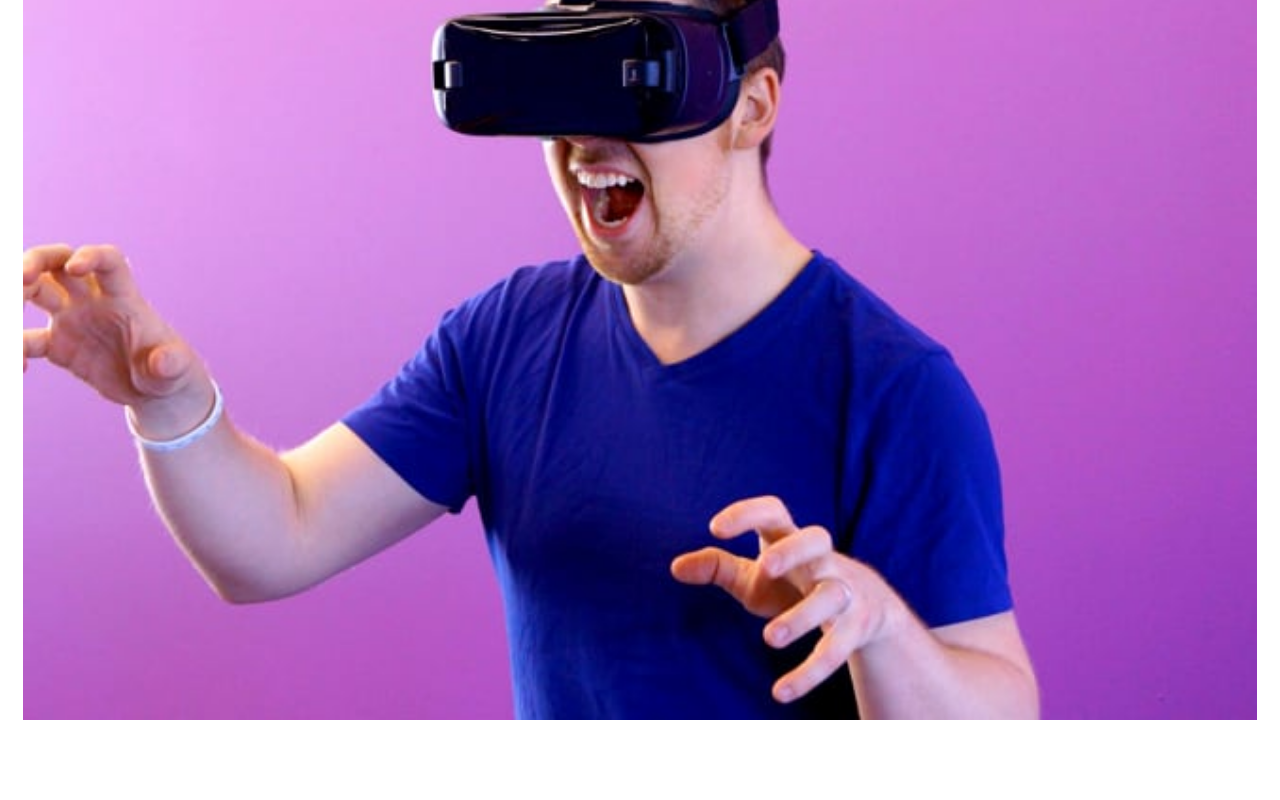
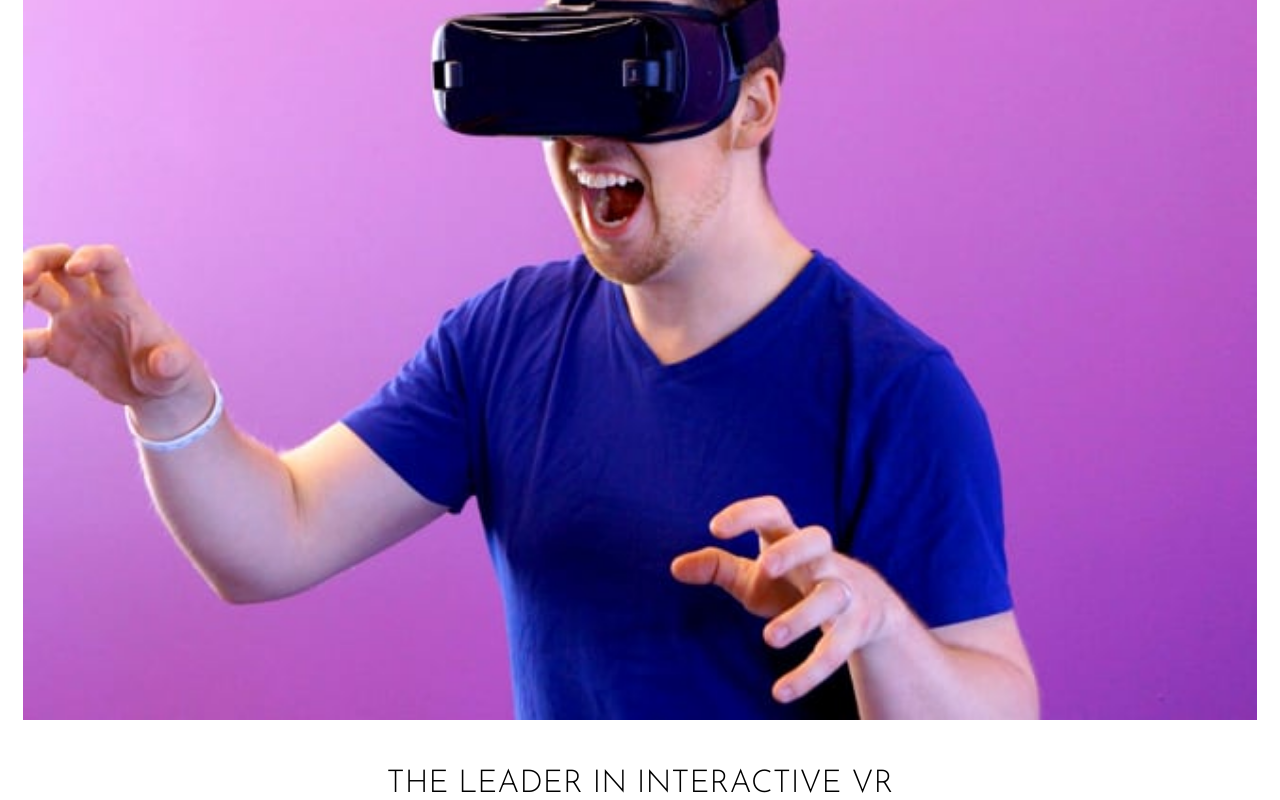
Before and after one commit to GracilianoOG/fem-loopstudios-landing-page, a React (Vite) app: page / in a window 1280 px wide. Shown: the part 871-1671 px from the top of the page. Before the commit the page ends 1591 px from the top, so only its background shows below. Built offline with nearby package versions, Linux system fonts and the light colour scheme.

Commit message:
Style text box

```diff
--- a/src/App.tsx
+++ b/src/App.tsx
@@ -47,6 +47,12 @@ const InteractiveSectionStyled = styled.section`
   }
 `;
 
+const TextBoxStyled = styled.div`
+  font-size: 21px;
+  margin-top: 48px;
+  text-align: center;
+`;
+
 const App = () => {
   return (
     <>
@@ -60,6 +66,9 @@ const App = () => {
         </Hero>
         <InteractiveSectionStyled>
           <img src={vrImg} alt="" />
+          <TextBoxStyled>
+            <h2>The leader in interactive VR</h2>
+          </TextBoxStyled>
         </InteractiveSectionStyled>
       </main>
     </>
```
